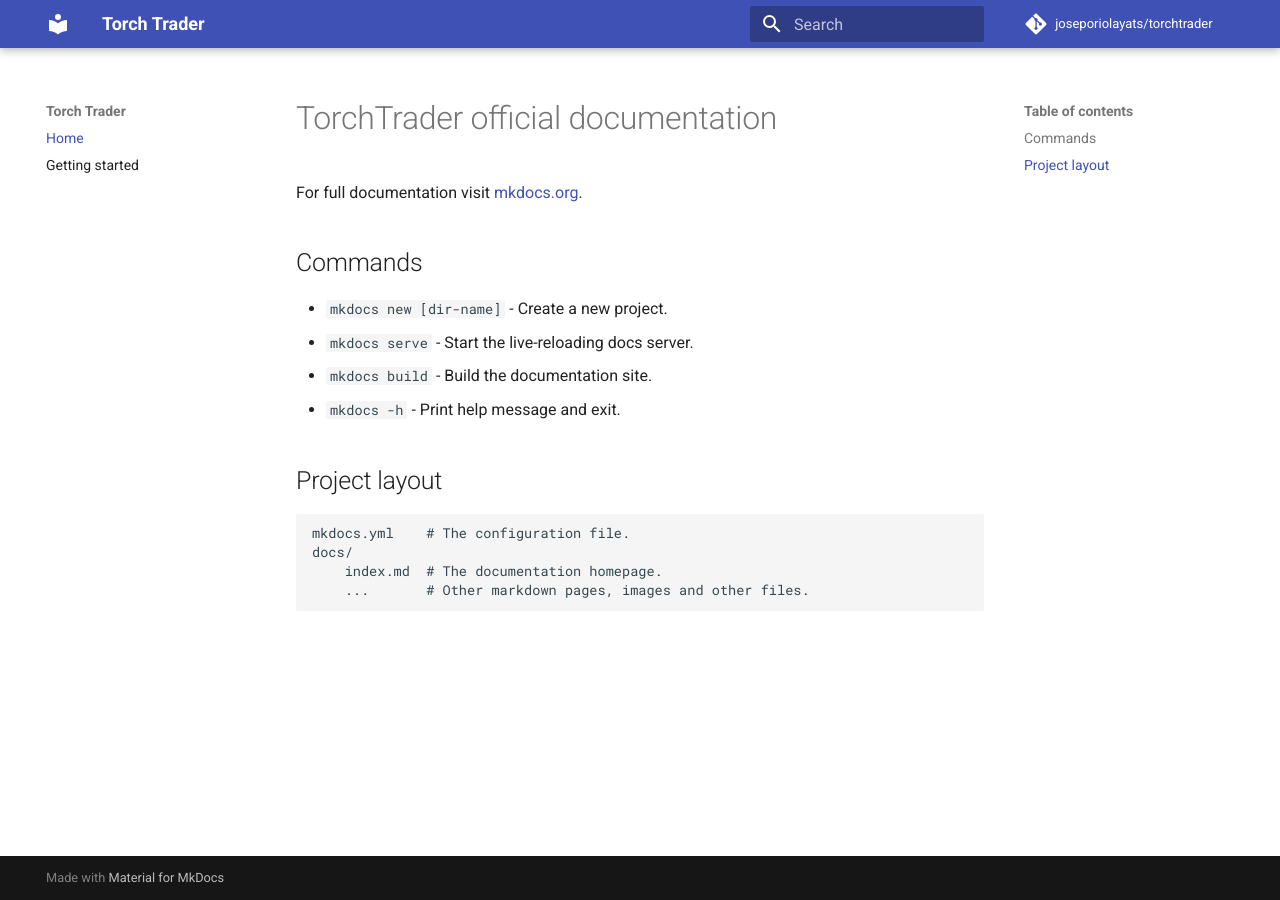
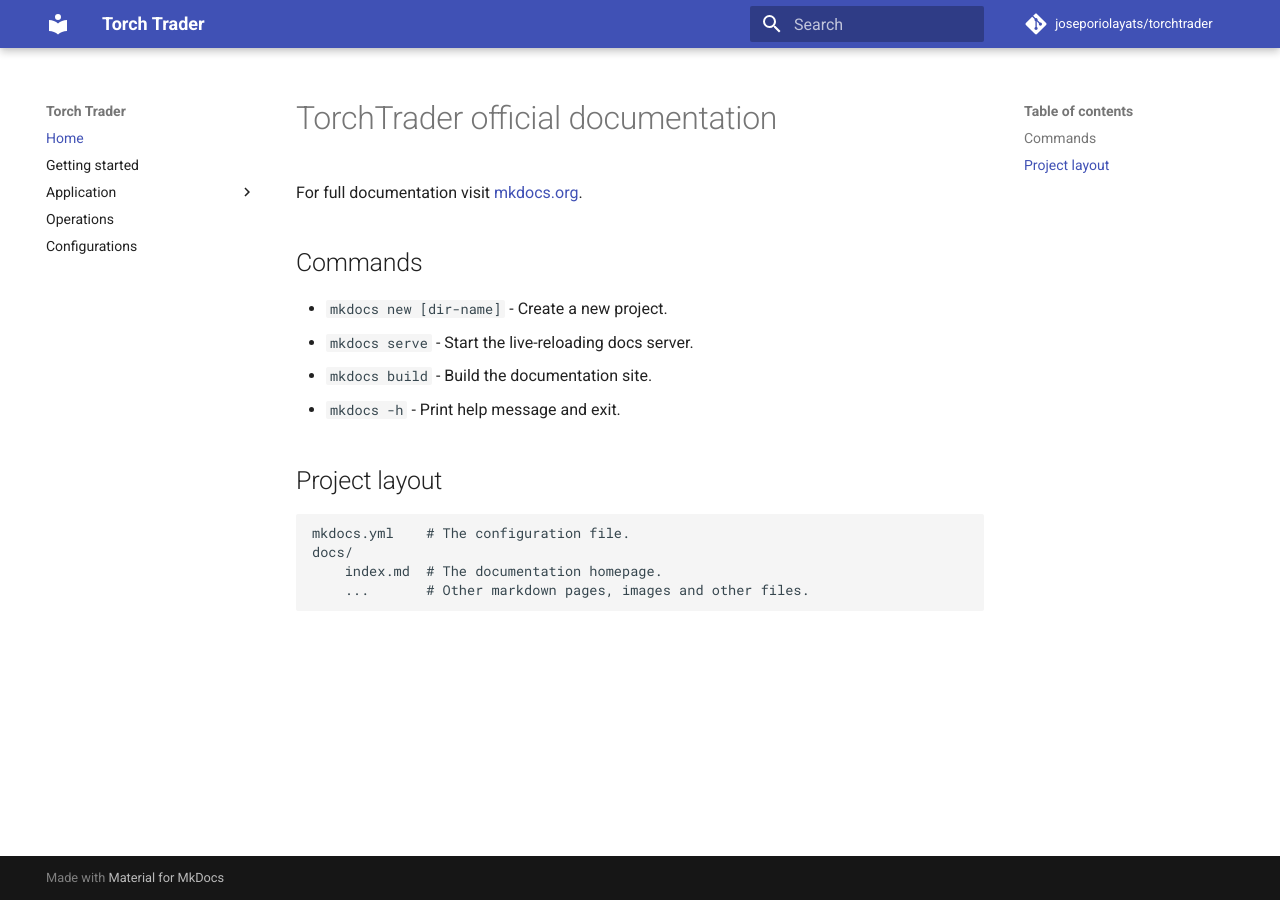
Before and after one commit to joseporiolayats/torchtrader, an MkDocs documentation site: the page built from docs/index.md, in a window 1280 px wide. Built offline with MkDocs 1.6.1 and Material for MkDocs 9.7.7, drawn with Linux system fonts in a browser that asks for light colours; comment, search, counter and statistics services are not loaded; some of the changed lines change nothing that is shown.

Commit message:
documentation starting

```diff
--- a/mkdocs.yml
+++ b/mkdocs.yml
@@ -30,11 +30,11 @@
   - Home: index.md
 #      - Torch Trader: docs/index.md
   - Getting started: getting_started.md
-#  - Application:
-#      - API: app/api.md
-#      - Schemas: app/schemas.md
-#  - Operations: torchtrader/main.md
-#  - Configurations: config/config.md
+  - Application:
+      - API: app/api.md
+      - Schemas: app/schemas.md
+  - Operations: torchtrader/main.md
+  - Configurations: config/config.md
 #  - Reference:
 #      - Data: src/torchtrader/data.md
 #      - Eval: src/torchtrader/eval.md
```
Also changed, not shown: 1 other file.
